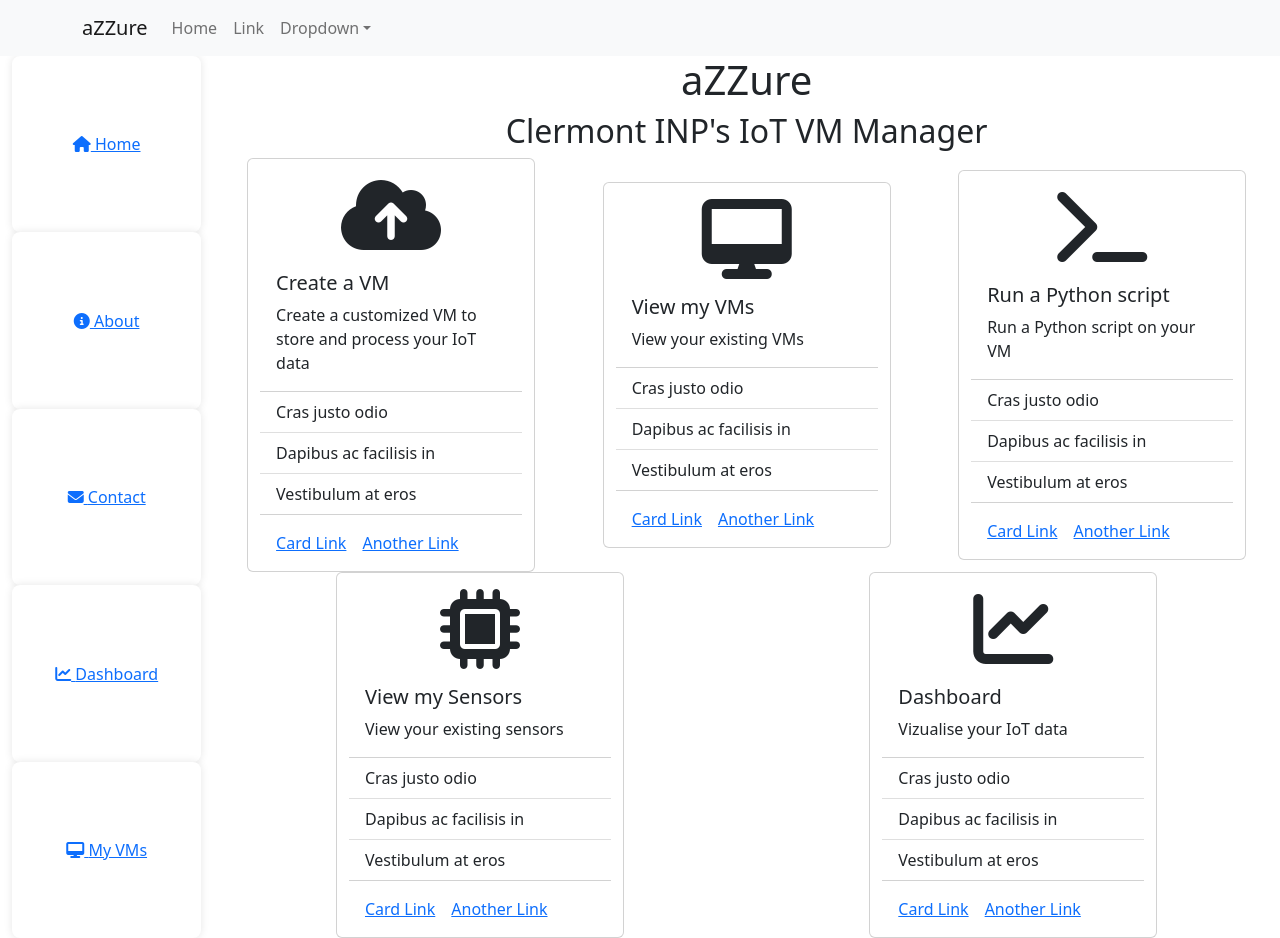
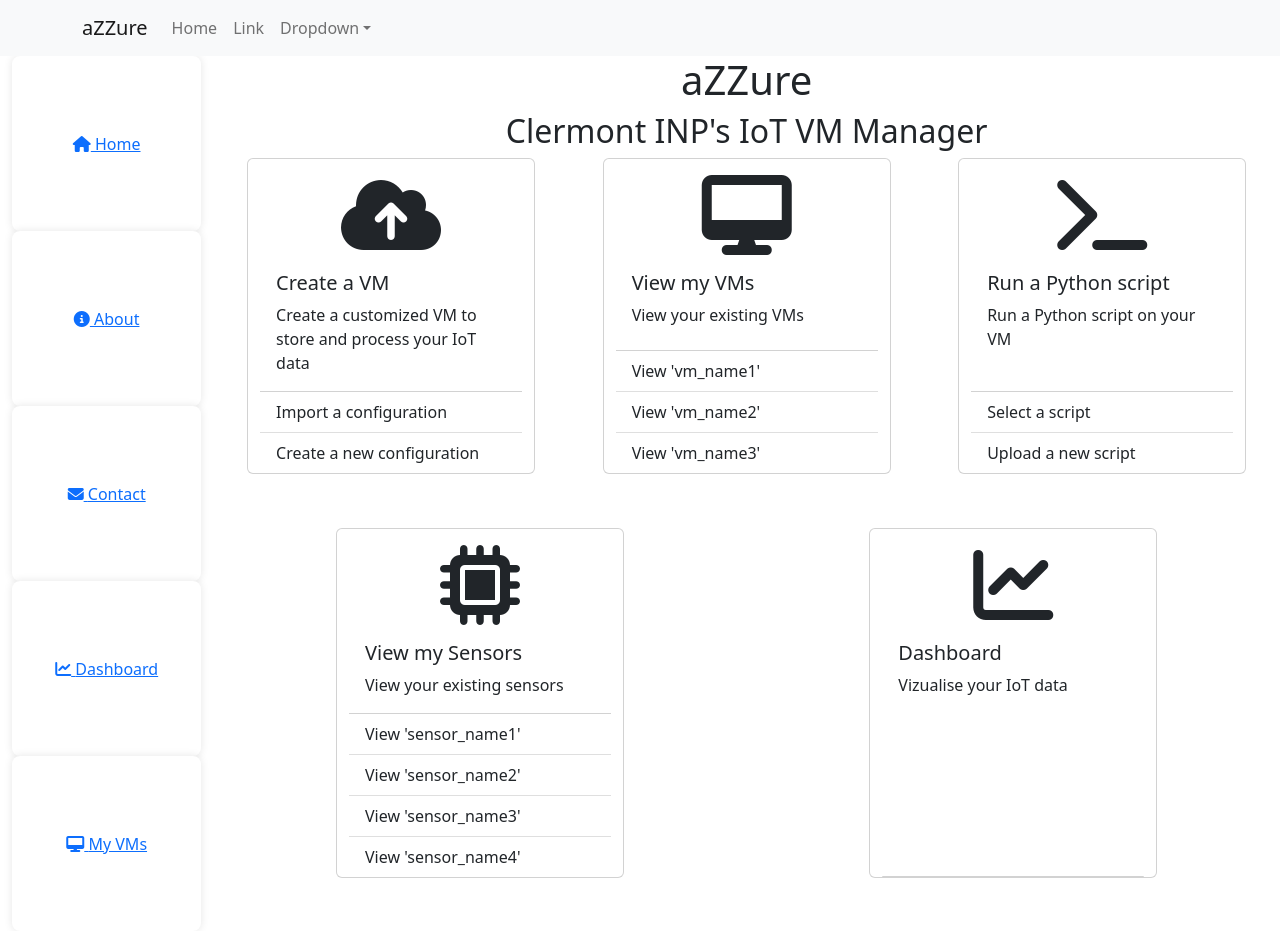
Before and after one commit to belkhiritaha/projet-ZZ2-F5, a React (Create React App) app in the folder azzure/: page / in a window 1280 px wide. Built offline with nearby package versions, Linux system fonts and the light colour scheme.

Commit message:
new feature: customizable card items

```diff
--- a/azzure/src/card.css
+++ b/azzure/src/card.css
@@ -7,4 +7,15 @@
 
 .card {
     transition: 0.1s;
+    margin-top: 0% !important;
+    margin-bottom: 5% !important;
 }
+
+.list-group-item {
+    transition: 0.1s;
+}
+
+.list-group-item:hover {
+    background-color: #f8f9fa;
+    transition:all 0.1s ease-in-out;
+}
--- a/azzure/src/card.js
+++ b/azzure/src/card.js
@@ -2,7 +2,26 @@
 import ListGroup from 'react-bootstrap/ListGroup';
 import './card.css'
 
+
+function CustomListGroup(props) {
+    const nbItems = props.nbFields;
+    const items = [];
+    for (let i = 1; i <= nbItems; i++) {
+        console.log('item' + i);
+        items.push(<ListGroup.Item>{props['item' + i]}</ListGroup.Item>);
+    }
+    console.log(items);
+    return (
+        <ListGroup className="list-group-flush">
+            {items.map((item) => item)}
+        </ListGroup>
+    );
+}
+
+
 function CardItem(props) {
+    const nbItems = props.nbFields;
+
     return (
         <Card style={{ width: '18rem', margin: 'auto' }}>
             {/* <Card.Img variant="top" src="https://upload.wikimedia.org/wikipedia/commons/thumb/7/77/Google_Images_2015_logo.svg/1280px-Google_Images_2015_logo.svg.png" /> */}
@@ -11,15 +30,8 @@
                 <Card.Title>{props.title}</Card.Title>
                 <Card.Text>{props.text}</Card.Text>
             </Card.Body>
-      <ListGroup className="list-group-flush">
-        <ListGroup.Item>Cras justo odio</ListGroup.Item>
-        <ListGroup.Item>Dapibus ac facilisis in</ListGroup.Item>
-        <ListGroup.Item>Vestibulum at eros</ListGroup.Item>
-      </ListGroup>
-      <Card.Body>
-        <Card.Link href="#">Card Link</Card.Link>
-        <Card.Link href="#">Another Link</Card.Link>
-      </Card.Body>
+            <CustomListGroup {...props} />
+            {/* <CustomListGroup nbFields={nbItems} item0={props.item1} item1={props.item1} /> */}
         </Card>
     );
 }
--- a/azzure/src/mainbar.js
+++ b/azzure/src/mainbar.js
@@ -21,10 +21,10 @@
                     <h2>Clermont INP's IoT VM Manager</h2>
                 </Container>
                 <Row>
-                    <CardItem title="Create a VM" text="Create a customized VM to store and process your IoT data" img="fas fa-cloud-upload-alt"/>
-                    <CardItem title="View my VMs" text="View your existing VMs" img="fas fa-desktop"/>
-                    <CardItem title="Run a Python script" text="Run a Python script on your VM" img="fas fa-terminal"/>
-                    <CardItem title="View my Sensors" text="View your existing sensors" img="fas fa-microchip"/>
+                    <CardItem title="Create a VM" text="Create a customized VM to store and process your IoT data" img="fas fa-cloud-upload-alt" item1="Import a configuration" item2="Create a new configuration" nbFields="2"/>
+                    <CardItem title="View my VMs" text="View your existing VMs" img="fas fa-desktop" item1="View 'vm_name1'" item2="View 'vm_name2'" item3="View 'vm_name3'" nbFields="3"/>
+                    <CardItem title="Run a Python script" text="Run a Python script on your VM" img="fas fa-terminal" item1="Select a script" item2="Upload a new script" nbFields="2" />
+                    <CardItem title="View my Sensors" text="View your existing sensors" img="fas fa-microchip" item1="View 'sensor_name1'" item2="View 'sensor_name2'" item3="View 'sensor_name3'" item4="View 'sensor_name4'" nbFields="4" />
                     <CardItem title="Dashboard" text="Vizualise your IoT data" img="fas fa-chart-line"/>
                 </Row>
 
```
Lines whose indentation alone changed are shown as unchanged.
